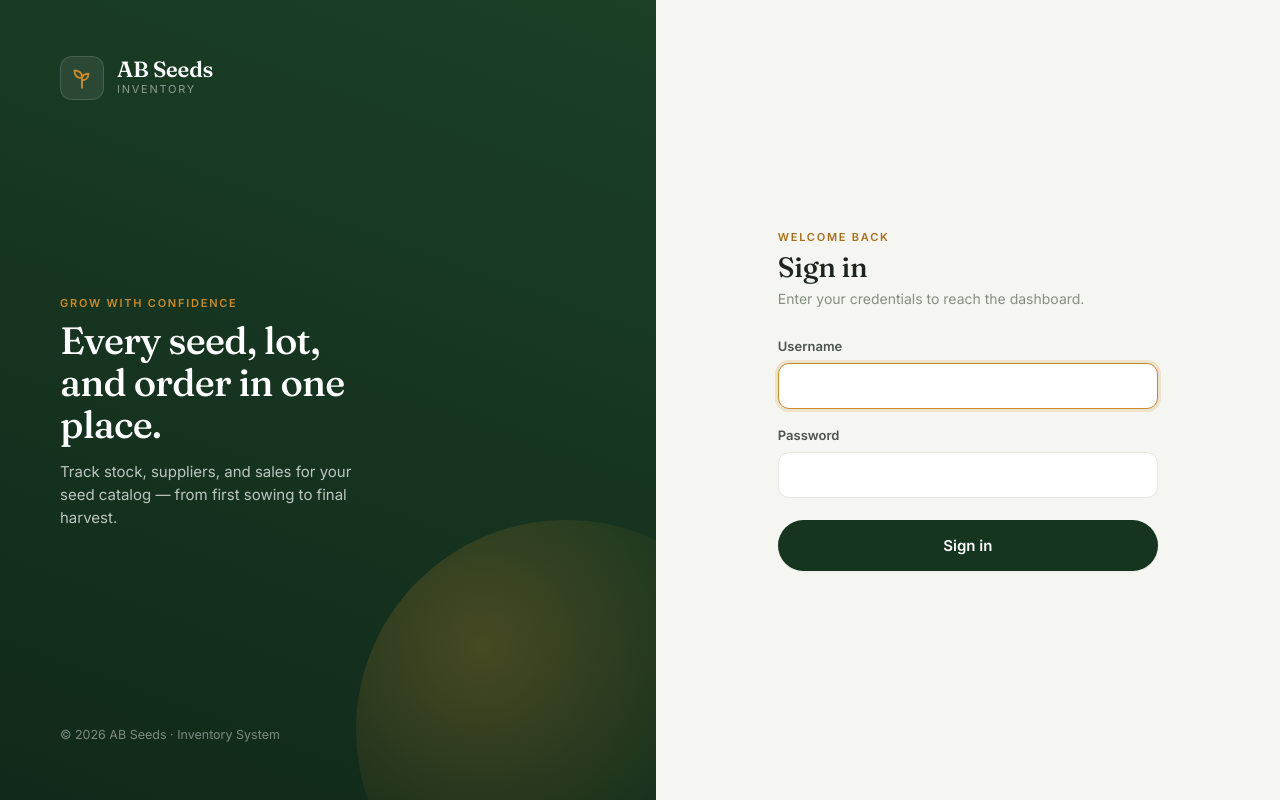
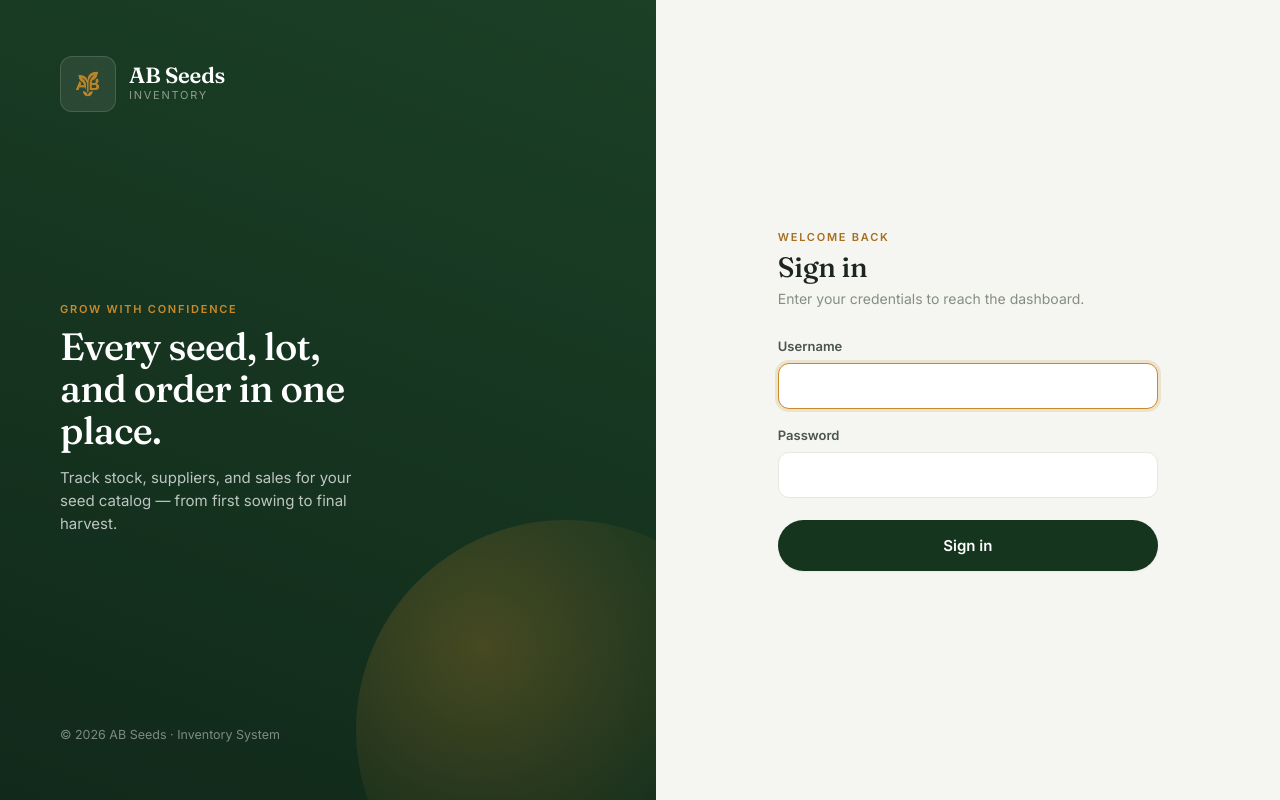
Before and after one commit to Devcavi19/ab-seeds_inventory, a Flask app: page /auth/login in a window 1280 px wide. Run offline with Flask 3, Linux system fonts and the light colour scheme.

Commit message:
feat: update brand logo size and replace SVG with image for consistency

```diff
--- a/app/blueprints/auth/templates/auth/login.html
+++ b/app/blueprints/auth/templates/auth/login.html
@@ -25,8 +25,8 @@
             background: radial-gradient(circle at 30% 30%, rgba(201,138,43,.28), transparent 62%);
         }
         .auth-logo { display: flex; align-items: center; gap: 13px; position: relative; z-index: 1; }
-        .auth-logo .brand-mark { width: 44px; height: 44px; }
-        .auth-logo .brand-mark svg { width: 26px; height: 26px; }
+        .auth-logo .brand-mark { width: 56px; height: 56px; }
+        .auth-logo .brand-mark svg, .auth-logo .brand-mark img { width: 38px; height: 38px; object-fit: contain; }
         .auth-logo h1 { font-size: 22px; color: #fff; font-weight: 600; }
         .auth-logo p { font-size: 11px; letter-spacing: .16em; text-transform: uppercase; color: rgba(255,255,255,.5); }
         .auth-pitch { position: relative; z-index: 1; max-width: 30ch; }
@@ -54,9 +54,7 @@
         <aside class="auth-brand">
             <div class="auth-logo">
                 <span class="brand-mark" aria-hidden="true">
-                    <svg viewBox="0 0 24 24" fill="none" stroke="currentColor" stroke-width="1.8" stroke-linecap="round" stroke-linejoin="round">
-                        <path d="M12 21V11"/><path d="M12 11C12 7.5 9.5 5 5 5c0 4.5 2.5 7 7 7Z"/><path d="M12 13c0-3 2-5 6-5 0 4-3 6-6 6Z"/>
-                    </svg>
+                    <img src="{{ url_for('static', filename='images/icon.png') }}" alt="AB Seeds Logo">
                 </span>
                 <div><h1>AB Seeds</h1><p>Inventory</p></div>
             </div>
--- a/app/static/css/style.css
+++ b/app/static/css/style.css
@@ -124,7 +124,7 @@ a { color: var(--pine-700); }
 }
 
 .brand-mark {
-    width: 38px; height: 38px;
+    width: 48px; height: 48px;
     flex: none;
     display: grid; place-items: center;
     background: rgba(255,255,255,.08);
@@ -132,7 +132,7 @@ a { color: var(--pine-700); }
     border-radius: 12px;
     color: var(--seed);
 }
-.brand-mark svg { width: 22px; height: 22px; display: block; }
+.brand-mark svg, .brand-mark img { width: 32px; height: 32px; display: block; object-fit: contain; }
 
 .sidebar-header h1 {
     font-size: 20px;
--- a/app/templates/components/sidebar.html
+++ b/app/templates/components/sidebar.html
@@ -1,11 +1,7 @@
 <aside class="sidebar">
     <div class="sidebar-header">
         <span class="brand-mark" aria-hidden="true">
-            <svg viewBox="0 0 24 24" fill="none" stroke="currentColor" stroke-width="1.8" stroke-linecap="round" stroke-linejoin="round">
-                <path d="M12 21V11"/>
-                <path d="M12 11C12 7.5 9.5 5 5 5c0 4.5 2.5 7 7 7Z"/>
-                <path d="M12 13c0-3 2-5 6-5 0 4-3 6-6 6Z"/>
-            </svg>
+            <img src="{{ url_for('static', filename='images/icon.png') }}" alt="AB Seeds Logo">
         </span>
         <div>
             <h1>AB Seeds</h1>
```
